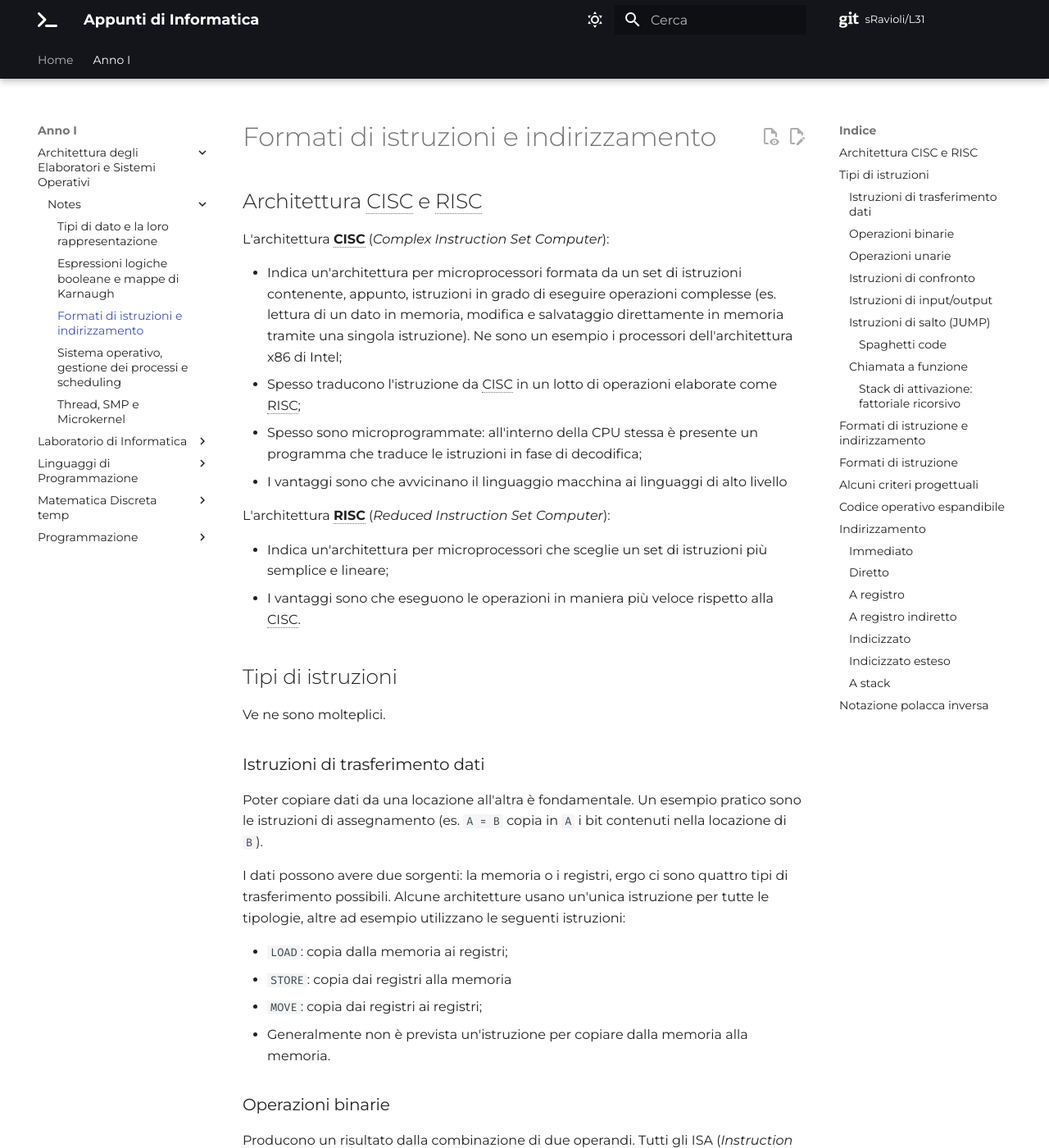
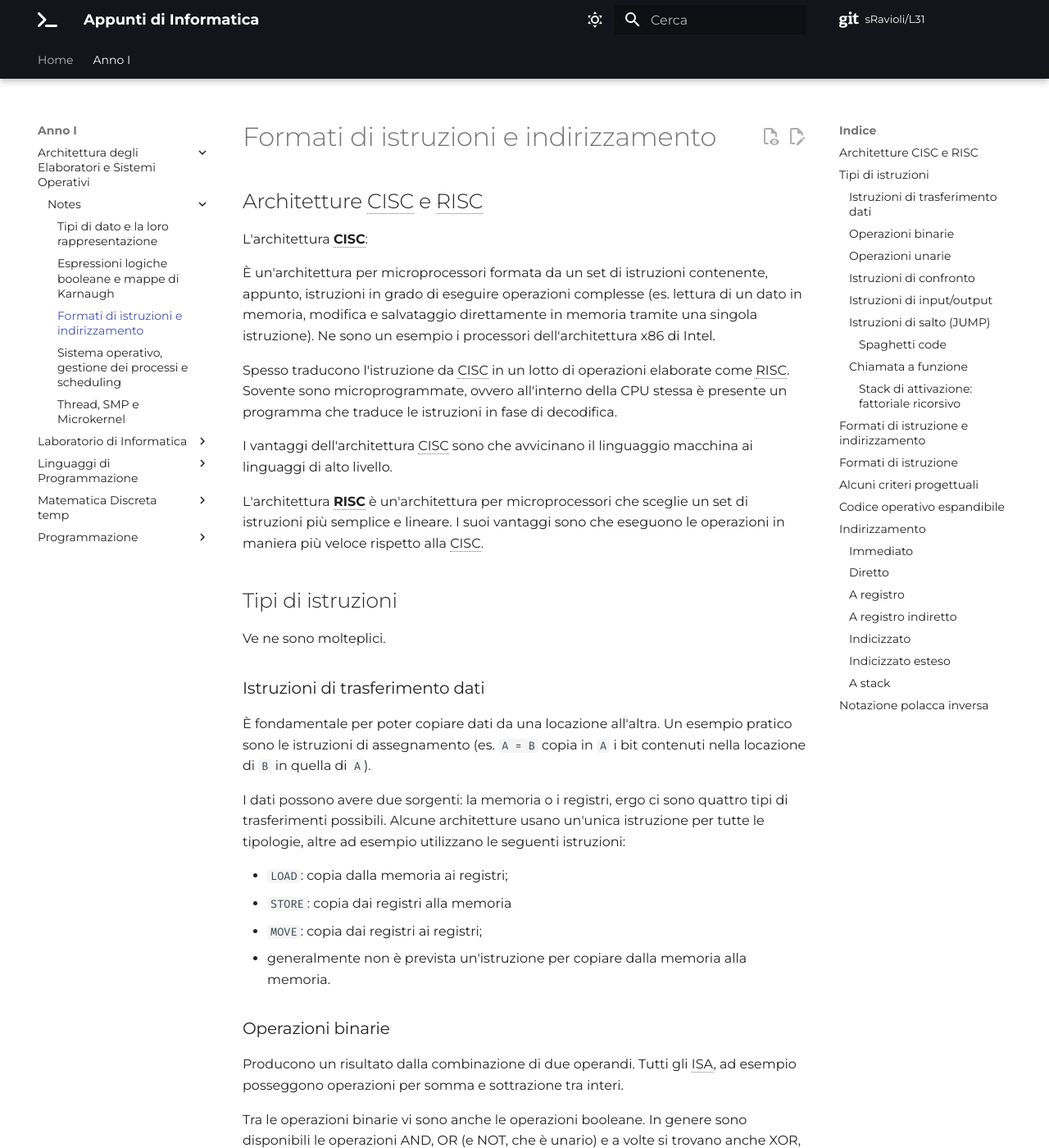
Before and after one commit to sravioli/temp-L31, an MkDocs documentation site: the page built from docs/Anno_I/Architettura_degli_Elaboratori_e_Sistemi_Operativi/notes/AE5_istruzioni_indirizzamento.md, in a window 1280 px wide and 1400 px high. Shown: the whole window at 82% size. Built offline with MkDocs 1.6.1 and Material for MkDocs 9.7.7, drawn with Linux system fonts in a browser that asks for light colours; comment, search, counter and statistics services are not loaded; some of the changed text lies outside the part shown.

Commit message:
fix(docs): improve structure, complete unfinished work

```diff
--- a/docs/Anno_I/Architettura_degli_Elaboratori_e_Sistemi_Operativi/notes/AE5_istruzioni_indirizzamento.md
+++ b/docs/Anno_I/Architettura_degli_Elaboratori_e_Sistemi_Operativi/notes/AE5_istruzioni_indirizzamento.md
@@ -1,27 +1,25 @@
 # Formati di istruzioni e indirizzamento
 
-## Architettura CISC e RISC
+## Architetture CISC e RISC
 
-L'architettura **CISC** (*Complex Instruction Set Computer*):
+L'architettura **CISC**:
 
-- Indica un'architettura per microprocessori formata da un set di istruzioni
-  contenente, appunto, istruzioni in grado di eseguire operazioni complesse
-  (es. lettura di un dato in memoria, modifica e salvataggio direttamente in
-  memoria tramite una singola istruzione). Ne sono un esempio i processori
-  dell'architettura x86 di Intel;
-- Spesso traducono l'istruzione da CISC in un lotto di operazioni elaborate
-  come RISC;
-- Spesso sono microprogrammate: all'interno della CPU stessa è presente un
-  programma che traduce le istruzioni in fase di decodifica;
-- I vantaggi sono che avvicinano il linguaggio macchina ai linguaggi di alto
-  livello
+È un'architettura per microprocessori formata da un set di istruzioni
+contenente, appunto, istruzioni in grado di eseguire operazioni complesse (es.
+lettura di un dato in memoria, modifica e salvataggio direttamente in memoria
+tramite una singola istruzione). Ne sono un esempio i processori dell'architettura
+x86 di Intel.
 
-L'architettura **RISC** (*Reduced Instruction Set Computer*):
+Spesso traducono l'istruzione da CISC in un lotto di operazioni elaborate come
+RISC. Sovente sono microprogrammate, ovvero all'interno della CPU stessa è
+presente un programma che traduce le istruzioni in fase di decodifica.
 
-- Indica un'architettura per microprocessori che sceglie un set di istruzioni
-  più semplice e lineare;
-- I vantaggi sono che eseguono le operazioni in maniera più veloce rispetto alla
-  CISC.
+I vantaggi dell'architettura CISC sono che avvicinano il linguaggio macchina ai
+linguaggi di alto livello.
+
+L'architettura **RISC** è un'architettura per microprocessori che sceglie un
+set di istruzioni più semplice e lineare. I suoi vantaggi sono che eseguono le
+operazioni in maniera più veloce rispetto alla CISC.
 
 ## Tipi di istruzioni
 
@@ -29,24 +27,24 @@
 
 ### Istruzioni di trasferimento dati
 
-Poter copiare dati da una locazione all'altra è fondamentale. Un esempio pratico
-sono le istruzioni di assegnamento (es. `A = B` copia in `A` i bit contenuti
-nella locazione di `B`).
+È fondamentale per poter copiare dati da una locazione all'altra. Un esempio
+pratico sono le istruzioni di assegnamento (es. `A = B` copia in `A` i bit
+contenuti nella locazione di `B` in quella di `A`).
 
 I dati possono avere due sorgenti: la memoria o i registri, ergo ci sono quattro
-tipi di trasferimento possibili. Alcune architetture usano un'unica istruzione
+tipi di trasferimenti possibili. Alcune architetture usano un'unica istruzione
 per tutte le tipologie, altre ad esempio utilizzano le seguenti istruzioni:
 
 - `LOAD`: copia dalla memoria ai registri;
 - `STORE`: copia dai registri alla memoria
 - `MOVE`: copia dai registri ai registri;
-- Generalmente non è prevista un'istruzione per copiare dalla memoria alla memoria.
+- generalmente non è prevista un'istruzione per copiare dalla memoria alla
+  memoria.
 
 ### Operazioni binarie
 
-Producono un risultato dalla combinazione di due operandi. Tutti gli ISA
-(*Instruction Set Architecture*), ad esempio posseggono operazioni per somma e
-sottrazione tra interi.
+Producono un risultato dalla combinazione di due operandi. Tutti gli ISA, ad
+esempio posseggono operazioni per somma e sottrazione tra interi.
 
 Tra le operazioni binarie vi sono anche le operazioni booleane. In genere sono
 disponibili le operazioni AND, OR (e NOT, che è unario) e a volte si trovano
@@ -56,15 +54,15 @@
 Per ottenere tutte le operazioni booleane è sufficiente avere a disposizione il
 NOT e un'operazione tra AND e OR:
 
-- Tramite i teoremi di De Morgan è possibile ricavare l'OR dall'AND e viceversa;
-- Si utilizzano NOT, OR e AND per generare le altre funzioni booleane mediante
+- tramite i teoremi di De Morgan è possibile ricavare l'OR dall'AND e viceversa;
+- si utilizzano NOT, OR e AND per generare le altre funzioni booleane mediante
   le equivalenze logiche (ad esempio \(A \lxor B = A\bar{B} + \bar{A}B\))[^1];
-- Si utilizzano le Mappe di Karnaugh o un sistema equivalente per esprimere la
+- si utilizzano le mappe di Karnaugh o un sistema equivalente per esprimere la
   funzione booleana.
 
 [^1]:
     Come è possibile confermare [qui](https://it.wikipedia.org/wiki/Simboli_logici)
-    il simbolo \(\lxor\) rappresenta lo XOR logico. \(\)
+    il simbolo \(\lxor\) rappresenta lo XOR logico.
 
 Un uso importante dell'AND è l'estrazione della parola. Ciò avviene mediante
 l'utilizzo di un AND tra il dato originale e una costante, detta **maschera**,
@@ -146,9 +144,9 @@
 
 Tra queste:
 
-- Uguaglianza tra parole;
-- Verificare se una certa parola è zero (molto usata);
-- Confronto di maggioranza o minoranza tra numeri (dipende dall'implementazione
+- uguaglianza tra parole;
+- verificare se una certa parola è zero (molto usata);
+- confronto di maggioranza o minoranza tra numeri (dipende dall'implementazione
   del numero).
 
 ### Istruzioni di input/output
@@ -166,9 +164,9 @@
 del programma. Le istruzioni di salto consentono al programma di passare da una
 sezione all'altra. Si dividono in:
 
-- **Salti incondizionati**: (`GOTO`) si passa direttamente ad un'altra sezione
+- **salti incondizionati**: (`GOTO`) si passa direttamente ad un'altra sezione
   del programma;
-- **Salti condizionati**: si verifica una condizione e si passa ad un'altra
+- **salti condizionati**: si verifica una condizione e si passa ad un'altra
   sezione del programma a seconda del risultato della verifica (es. pratico è
   l'`if`). Viene generalmente implementato mediante il calcolo della condizione
   e la memorizzazione del risultato in un registro, successivamente viene effettuato
@@ -255,8 +253,8 @@
 
 Un'istruzione si compone di:
 
-- Un OPCODE, che identifica l'istruzione da eseguire;
-- Altre informazioni quali la provenienza degli operandi e la destinazione dei
+- un OPCODE, che identifica l'istruzione da eseguire;
+- altre informazioni quali la provenienza degli operandi e la destinazione dei
   risultati.
 
 L'argomento che tratta la provenienza degli operandi, ovvero la loro residenza
@@ -308,34 +306,35 @@
 
 Rispettivamente:
 
-- A. Istruzione senza indirizzi
-- B. Istruzione con un solo operando
-- C. Istruzione con due operandi
-- D. Istruzione con tre operandi
+- A è un'istruzione senza indirizzi
+- B è un'istruzione con un solo operando
+- C è un'istruzione con due operandi
+- D è un'istruzione con tre operandi
 
 ## Alcuni criteri progettuali
 
-A parità di progetto, istruzioni più corte sono preferibili:
+A parità di progetto, istruzioni più corte sono preferibili per vari motivi.
 
-- Un programma con istruzioni a \(32 \bit\) occupa il doppio dello spazio in
-  memoria dello stesso programma con istruzioni a \(16 \bit\);
-- Tuttavia tale fattore potrebbe risultare sempre meno preminente in futuro, in
-  quanto il costo della memoria va sempre più diminuendosi. Dall'altro lato, le
-  dimensioni dei software aumentano. Altro fattore da tenere in considerazione,
-  però, è l'ampiezza delle bande di memoria che trasferiscono i dati.
-- Le istruzioni più corte sono elaborate più velocemente.
+Innanzitutto un programma con istruzioni a \(32 \bit\) occupa il doppio dello
+spazio in memoria dello stesso programma con istruzioni a \(16 \bit\). Tuttavia
+tale fattore potrebbe risultare sempre meno preminente in futuro, in quanto il
+costo della memoria va sempre più diminuendosi. Dall'altro lato, le dimensioni
+dei software aumentano. Altro fattore da tenere in considerazione, però, è
+l'ampiezza delle bande di memoria che trasferiscono i dati.
+
+Le istruzioni più corte sono elaborate più velocemente.
 
 È necessario prevedere spazio sufficiente per rappresentare tutte le istruzioni
 desiderate:
 
-- Se si richiedono \(2^n\) possibili operazioni differenti, vanno rappresentate
+- se si richiedono \(2^n\) possibili operazioni differenti, vanno rappresentate
   con almeno \(n\) bit destinati all'OPCODE;
-- È necessario considerare degli OPCODE in eccedenza per eventuali evoluzioni
+- è necessario considerare degli OPCODE in eccedenza per eventuali evoluzioni
   del progetto.
 
 Dimensione degli indirizzi:
 
-- La dimensione degli indirizzi dipende dalla dimensione delle parole in memoria.
+- la dimensione degli indirizzi dipende dalla dimensione delle parole in memoria.
   Siano \(\xi\) un indirizzo, \(m\) la memoria e \(w\) una parola, si ha:
 
     \[
@@ -344,15 +343,15 @@
         \dim \xi = \ceil{\log_2 n_\xi}
     \]
 
-- Scegliere la dimensione delle parole tra più o meno bit comporta vantaggi e
+- scegliere la dimensione delle parole tra più o meno bit comporta vantaggi e
   svantaggi in entrambe le scelte, nei quali però questo corso non entra nel
   dettaglio.
 
 Si consideri un'istruzione lunga \(n + k \bbit\), dove \(n\) è il numero di bit
 destinati all'OPCODE e \(k\) il numero di bit destinati a un operando:
 
-- Si hanno a disposizione \(2^n\) istruzioni;
-- Si hanno a disposizione \(2^k\) parole in memoria da indirizzare.
+- si hanno a disposizione \(2^n\) istruzioni;
+- si hanno a disposizione \(2^k\) parole in memoria da indirizzare.
 
 Lo stesso spazio potrebbe essere diviso in \((n − 1) \bbit\) dedicati all'OPCODE
 e \((k + 1) \bbit\) dedicati all'operando, dimezzando il set di istruzioni ma
@@ -426,14 +425,14 @@
 \]
 
 Di fatto l'OPCODE passa a \(8 \bbit\) \((\bin{1111\text{xxxx}})\) nel secondo
-lotto di istruzioni. Utilizzando questo meccanismo il set delle istruzioni a viene
-espanso a:
+lotto di istruzioni. Utilizzando questo meccanismo il set delle istruzioni
+viene espanso a:
 
 - \(2^4 − 1\) istruzioni con tre operandi e
 - \(2^4\) istruzioni con due operandi;
 
-Il meccanismo può essere ovviamente reiterato, ottenendo, ad esempio, con \(16 \bbit\)
-di istruzione e indirizzi a \(4 \bbit\).
+Il meccanismo può essere ovviamente reiterato, ottenendo, ad esempio, con
+\(16 \bbit\) di istruzione e indirizzi a \(4 \bbit\).
 
 Si ottengono \(2^4 - 1\) istruzioni a tre operandi:
 
@@ -563,13 +562,13 @@
 specificarne la posizione. Si parla dunque di indirizzamento, che può essere
 delle seguenti tipologie:
 
-- Immediato;
-- Diretto;
-- A registro;
-- A registro indiretto;
-- Indicizzato;
-- Indicizzato esteso;
-- A stack.
+- immediato;
+- diretto;
+- a registro;
+- a registro indiretto;
+- indicizzato;
+- indicizzato esteso;
+- a stack.
 
 ### Immediato
 
@@ -592,21 +591,21 @@
 ### Diretto
 
 L'**indirizzamento diretto** utilizza come operando direttamente ciò che è
-indicato nello spazio riservato all'indirizzo. Ha lo svantaggio di accedere sempre
-alla medesima locazione, quindi il valore contenuto nella cella di memoria può
-variare, ma non può cambiare la locazione referenziata.
+indicato nello spazio riservato all'indirizzo. Ha lo svantaggio di accedere
+sempre alla medesima locazione, quindi il valore contenuto nella cella di
+memoria può variare, ma non può cambiare la locazione referenziata.
 
-È quindi necessario conoscere in ^^fase di compilazione^^ l'indirizzo che si dovrà
-referenziare (e non può essere un indirizzo contenuto all'interno di una
-procedura/funzione, in quanto l'allocazione avverrebbe durante l'invocazione della
-funzione stessa) Viene dunque utilizzato unicamente in riferimento a variabili
-globali.
+È quindi necessario conoscere in ^^fase di compilazione^^ l'indirizzo che si
+dovrà referenziare (e non può essere un indirizzo contenuto all'interno di una
+procedura/funzione, in quanto l'allocazione avverrebbe durante l'invocazione
+della funzione stessa) Viene dunque utilizzato unicamente in riferimento a
+variabili globali.
 
 ### A registro
 
 L'**indirizzamento a registro** funziona in maniera analoga all'indirizzamento
-diretto, ma referenzia un registro anziché una locazione nello spazio di indirizzamento.
-È nota anche semplicemente come **modalità a registro**.
+diretto, ma referenzia un registro anziché una locazione nello spazio di
+indirizzamento. È nota anche semplicemente come **modalità a registro**.
 
 Nelle architetture load/store (ovvero le architetture dove si può operare solo
 tramite operandi su registri) tutte le istruzioni utilizzano questa modalità, a
@@ -616,10 +615,10 @@
 ### A registro indiretto
 
 Nell'**indirizzamento a registro indiretto** l'operando proviene o è destinato
-alla memoria, ma l'indirizzo non è contenuto all'interno dell'istruzione. Il campo
-destinato all'operando contiene un registro che indica la locazione in memoria
-dell'operando. Quando un indirizzo è utilizzato in questo modo, prende il nome
-di puntatore.
+alla memoria, ma l'indirizzo non è contenuto all'interno dell'istruzione. Il
+campo destinato all'operando contiene un registro che indica la locazione in
+memoria dell'operando. Quando un indirizzo è utilizzato in questo modo, prende
+il nome di puntatore.
 
 Ha il grande vantaggio di non dover indicare in fase di compilazione la locazione
 della parola in memoria (in quanto potrà essere caricato nel registro a runtime),
@@ -647,13 +647,13 @@
 
 Disporre di tale possibilità costituisce un grande vantaggio (si immaigni di
 scrivere in linguaggio macchina un ciclo che opera su un vettore). Generalmente
-le macchine che offrono tale possibilità forniscono anche un offset da \(8 \bbit\)
-o \(16 \bbit\).
+le macchine che offrono tale possibilità forniscono anche un offset da
+\(8 \bbit\) o \(16 \bbit\).
 
 ### A stack
 
-Alcune istruzioni possono essere utilizzate in combinazione a una struttura stack.
-Tale forma di indirizzamento prende il nome di **indirizzamento a stack**.
+Alcune istruzioni possono essere utilizzate in combinazione a una struttura
+stack. Tale forma di indirizzamento prende il nome di **indirizzamento a stack**.
 
 Uno degli esempi pratici di utilizzo è quello legato alla **notazione polacca
 inversa**.
@@ -666,10 +666,10 @@
 
 \[ A + B \]
 
-Esistono, equivalentemente, la notazione prefissa e la notazione postfissa
+Esistono, equivalentemente, la notazione prefissa e la notazione postfissa:
 
-- Notazione prefissa: \({+}\,AB\);
-- Notazione postfissa: \(AB\,{+}\).
+- notazione prefissa: \({+}\,AB\);
+- notazione postfissa: \(AB\,{+}\).
 
 In tali casi l'operatore è posto prima/dopo gli operandi
 
@@ -678,10 +678,10 @@
 
 Presenta alcuni vantaggi rispetto alla notazione infissa:
 
-- Ogni operazione può essere scritta correttamente senza parentesi;
-- La valutazione delle formule in tale notazione si addice particolarmente ai
+- ogni operazione può essere scritta correttamente senza parentesi;
+- la valutazione delle formule in tale notazione si addice particolarmente ai
   compilatori con stack
-- Gli operatori infissi possiedono un ordine di precedenza, che è arbitrario:
+- gli operatori infissi possiedono un ordine di precedenza, che è arbitrario:
   ad esempio \(a + b \times c\) corrisponde a \(a + (b \times c)\) e non a
   \((a + b) \times c\) perché alla moltiplicazione è assegnato un ordine di
   priorità più alto.
@@ -703,8 +703,8 @@
 
 Come si valuta una formula in notazione polacca inversa?
 
-- Quando trovo un valore, lo aggiungo in cima allo stack
-- Quando trovo un operando, prendo i due valori in cima allo stack, effettuo
+- quando trovo un valore, lo aggiungo in cima allo stack
+- quando trovo un operando, prendo i due valori in cima allo stack, effettuo
   l'operazione tra questi due ed inserisco il risultato in cima allo stack.
 
 \[
@@ -722,7 +722,7 @@
 
 <!-- markdownlint-disable MD013 -->
 | Stringa rimanente                                                    | Istruzione   | Stack           |
-| --                                                                   | --           | --              |
+| :------------------------------------------------------------------- | :----------- | :-------------- |
 | \(8\; 2\,5\,{\times}\,{+}\; 1\; 3\,2\,{\times}\,{+}\; 4\,{−}\; {/}\) | BIPUSH \(8\) | \(8\)           |
 | \(2\,5\,{\times}\,{+}\; 1\; 3\,2\,{\times}\, {+}\; 4\,{−}\; {/}\)    | BIPUSH \(2\) | \(8, 2\)        |
 | \(5\,{\times}\,{+}\; 1\; 3\,2\,{\times}\, {+}\; 4\,{−}\; {/}\)       | BIPUSH \(5\) | \(8, 2, 5\)     |
```
Also changed, not shown: other parts of docs/Anno_I/Architettura_degli_Elaboratori_e_Sistemi_Operativi/notes/AE5_istruzioni_indirizzamento.md (+11 -10 lines).
